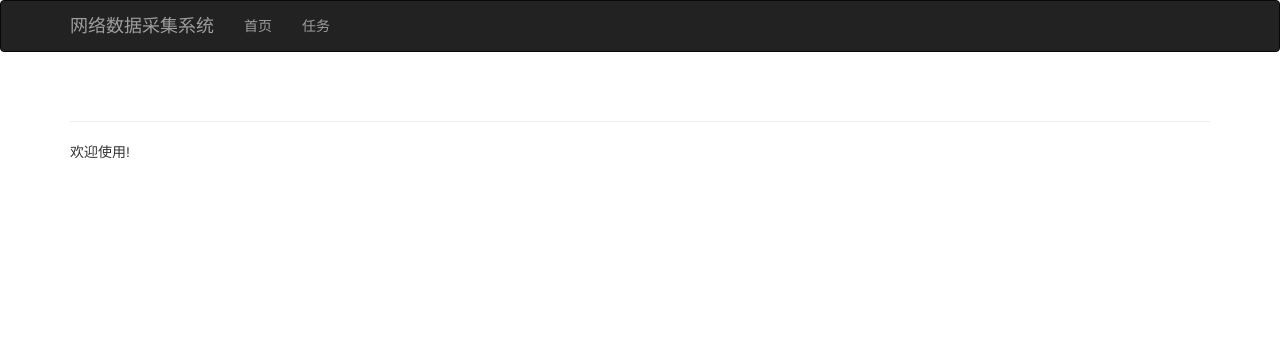
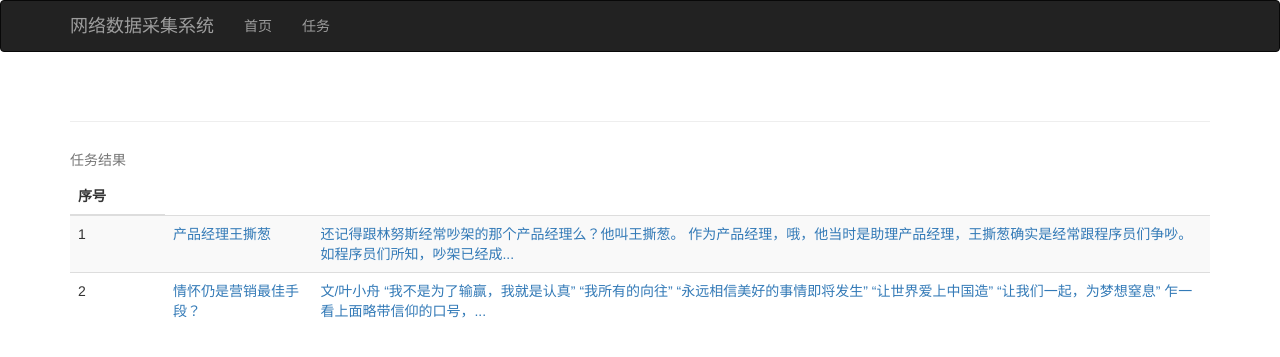
Before and after one commit to nw4869/flask-scrapy, a Flask app: template app/templates/task/detail.html in a window 1280 px wide. Shown: the top 357 px of the page. Run offline with Flask 2, Linux system fonts and the light colour scheme; the template is opened without the code that fills it, so the values that code supplies are empty; parts of the project's set-up code (start-up, migrations or seed data) failed here and were passed over; some libraries are stand-ins or nearby versions.

Commit message:
design UI of task detail (result)

```diff
--- a/app/templates/task/detail.html
+++ b/app/templates/task/detail.html
@@ -4,9 +4,58 @@
     <div class="page-header">
         <h2>{{ task.name }}</h2>
     </div>
-    <p>欢迎使用!</p>
-    <p>
-        {% for url in task.urls.all() %}
-            <p>{{ url.rule1 }}</p>
-        {% endfor %}
+{#    <p>欢迎使用!</p>#}
+{#    <p>#}
+{#        {% for url in task.urls.distinct() %}#}
+{#            <p>{{ url.rule1 }}</p>#}
+{#        {% endfor %}#}
+
+    <table class="table table-striped">
+        <caption>任务结果</caption>
+        <thead>
+        <tr>
+            <th class="col-sm-1">序号</th>
+            {% for tag in task.tags.all() %}
+                <th class="col-sm-2">{{  tag.name }}</th>
+            {% endfor %}
+        </tr>
+        </thead>
+        <tbody>
+        <tr>
+            <td>1</td>
+            <td><a href="#">产品经理王撕葱</a></td>
+            <td><a href="#">还记得跟林努斯经常吵架的那个产品经理么？他叫王撕葱。
+
+作为产品经理，哦，他当时是助理产品经理，王撕葱确实是经常跟程序员们争吵。如程序员们所知，吵架已经成...</a></td>
+        </tr>
+        <tr>
+            <td>2</td>
+            <td><a href="#">情怀仍是营销最佳手段？</a></td>
+            <td><a href="#">文/叶小舟
+
+“我不是为了输赢，我就是认真”
+
+“我所有的向往”
+
+“永远相信美好的事情即将发生”
+
+“让世界爱上中国造”
+
+“让我们一起，为梦想窒息”
+
+乍一看上面略带信仰的口号，...</a></td>
+        </tr>
+{#        {% if task.tags.first() is not none %}#}
+{#            {% for item in tasks.tags.first().items.all() %}#}
+{#                <tr>#}
+{#                    <td>{{ task.id }}</td>#}
+{#                    <td>{{ task.name }}</td>#}
+{#                    <td>{{ '完成' if task.status == 1 else '就绪' }}</td>#}
+{#                    <td><a href="#">启动</a></td>#}
+{#                    <td><a href="{{ url_for('task.detail', task_id=task.id) }}">查看详情</a></td>#}
+{#                </tr>#}
+{#            {% endfor %}#}
+{#        {% endif %}#}
+        </tbody>
+    </table>
 {% endblock %}
--- a/app/templates/task/index.html
+++ b/app/templates/task/index.html
@@ -18,7 +18,8 @@
             <tr>
                 <td>{{ task.id }}</td>
                 <td>{{ task.name }}</td>
-                <td>{{ '完成' if task.status == 1 else '未完成' }}</td>
+                <td>{{ '完成' if task.status == 1 else '就绪' }}</td>
+                <td><a href="#">启动</a> </td>
                 <td><a href="{{ url_for('task.detail', task_id=task.id) }}">查看详情</a> </td>
             </tr>
         {% endfor %}
```
Also changed, not shown: migrations/versions/4f18134d1596_.py (added, +70 -0 lines), data-dev.sqlite (added).
